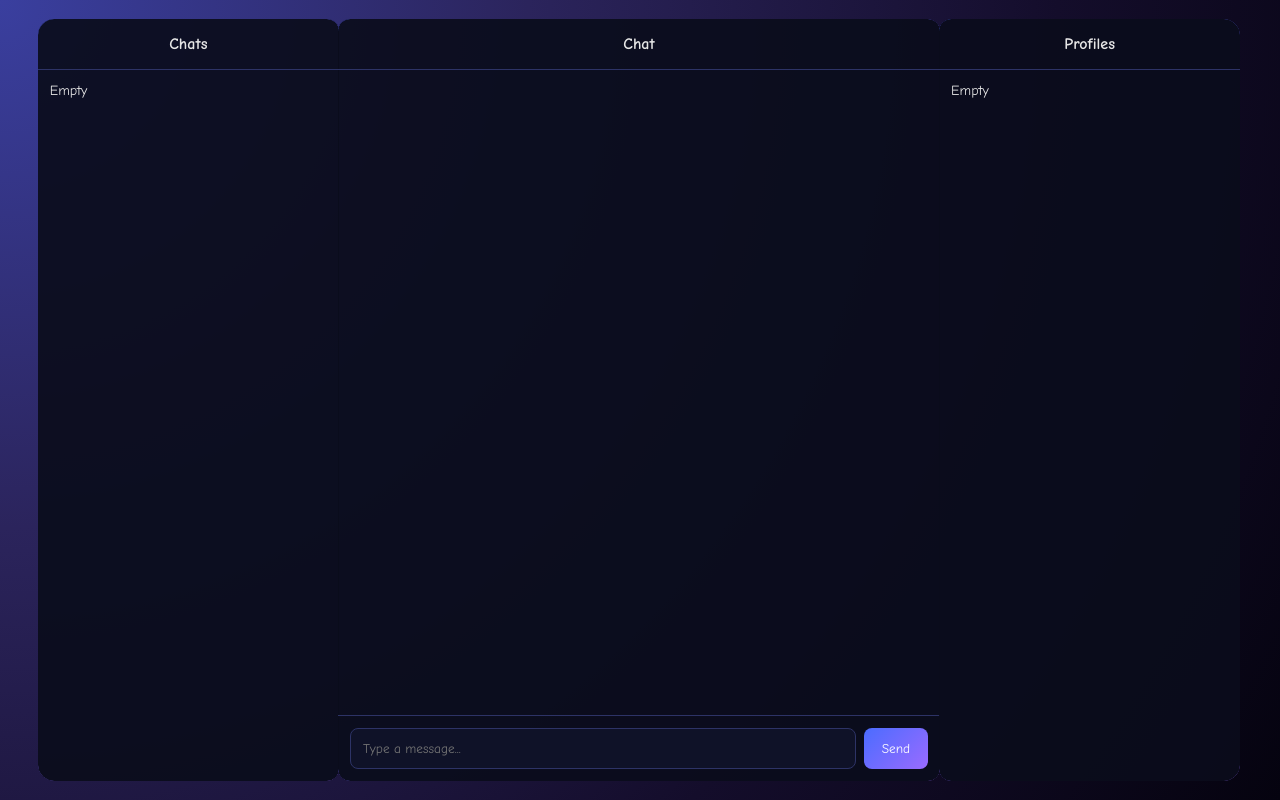
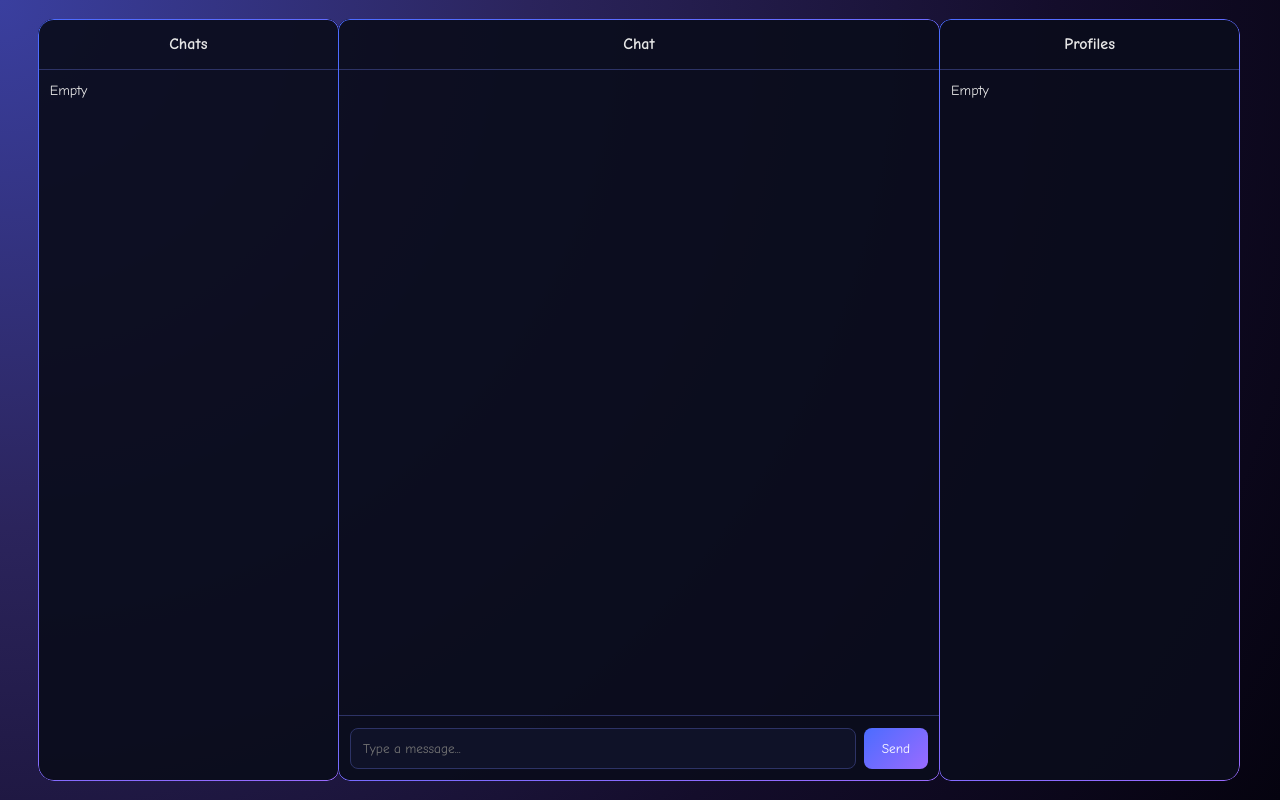
Before and after one commit to tishkatishka1-dotcom/flirt-chat-platform, a website: page chat.html in a window 1280 px wide. Drawn offline with Linux system fonts and the light colour scheme; no server answers; sample sign-in values are in the browser's storage.

Commit message:
Update chat.html

```diff
--- a/chat.html
+++ b/chat.html
@@ -44,7 +44,7 @@ body {
   content: "";
   position: absolute;
   inset: 0;
-  padding: 1,3px;
+  padding: 1.3px;
 
   border-radius: inherit;
   background: linear-gradient(135deg, #4b6cff, #9a6bff);
```
